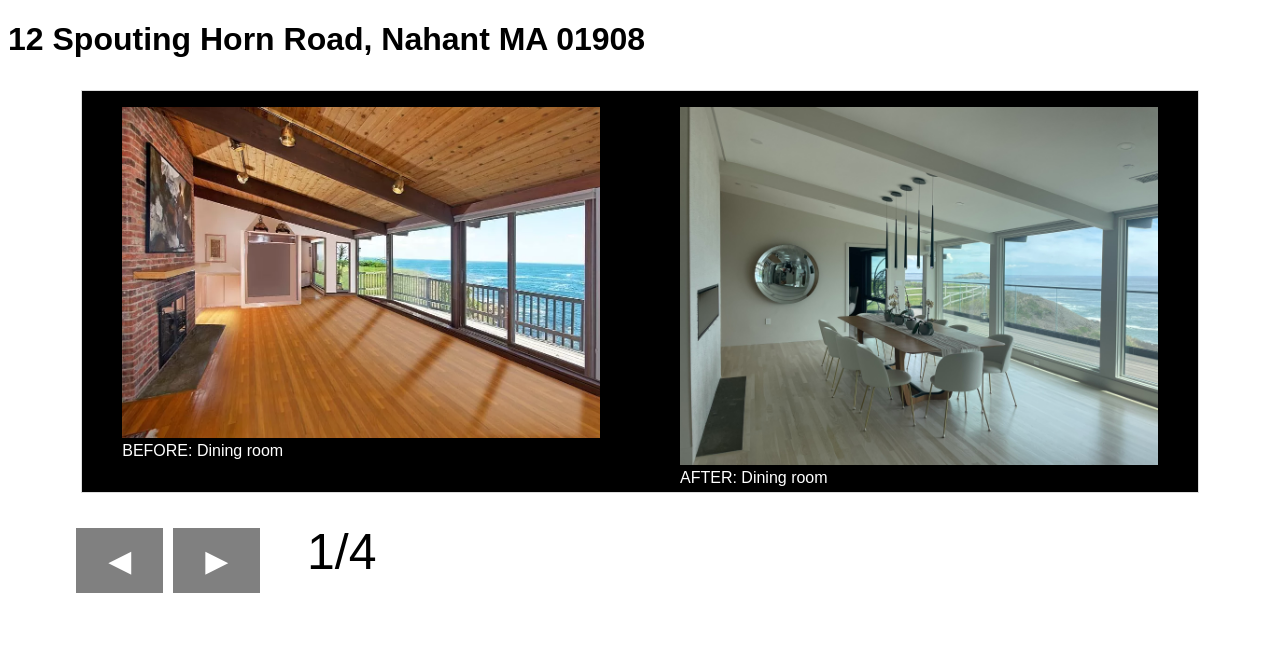
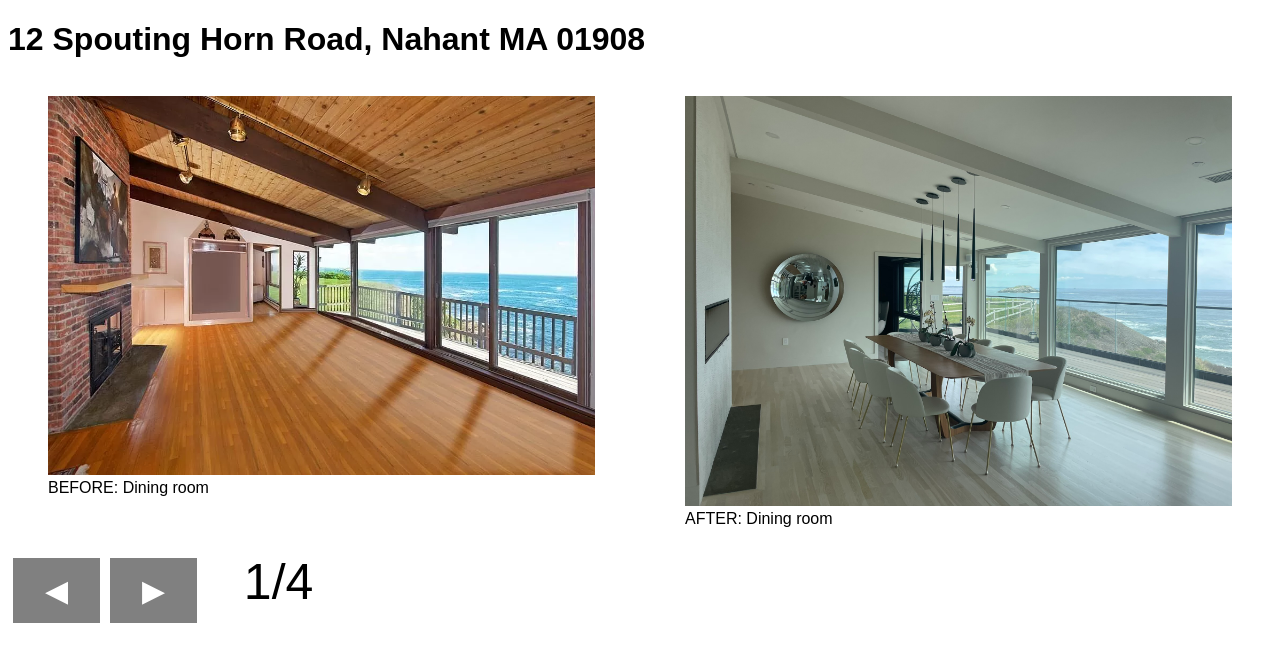
Before and after one commit to JeffreyTsao/nahant, a plain HTML site: page index.html in a window 1280 px wide. Drawn offline with Linux system fonts and the light colour scheme.

Commit message:
Update index.html

```diff
--- a/index.html
+++ b/index.html
@@ -10,18 +10,17 @@
     }
     /* Style the gallery container */
     .gallery {
-      display: flex;
-      flex-wrap: wrap;
-      margin: 20px auto;
-      width: 90%;
+      //margin: 20px auto;
+      //width: 100%;
     }
+
+
     .control {
       display: flex;
-      text-align: center;
+      text-align: right;
       vertical-align: middle;
-      flex-wrap: wrap;
+      //flex-wrap: wrap;
       margin: 20px auto;
-      width: 90%;
       font-size: 50px;
     }
 
@@ -46,19 +45,18 @@
     /* Style each image pair */
     .image-pair {
       display: flex;
-      margin: 10px;
-      background-color: black;
-      color: white;
-      border: 1px solid #ddd;
-      max-width: 100%;
-      // width: 45%;
+      gap: 10px;
     }
 
     /* Style the images */
     .image-pair img {
-      max-width: 100%;  // width: 100%;
+      max-width: 100%;
       height: auto;
       object-fit: cover; /* Keeps aspect ratio */
+    }
+    .figure {
+      background-color: #E0E0E0;
+      //min-width: 500px;
     }
 
     /* Add some space between captions (optional) */
```
